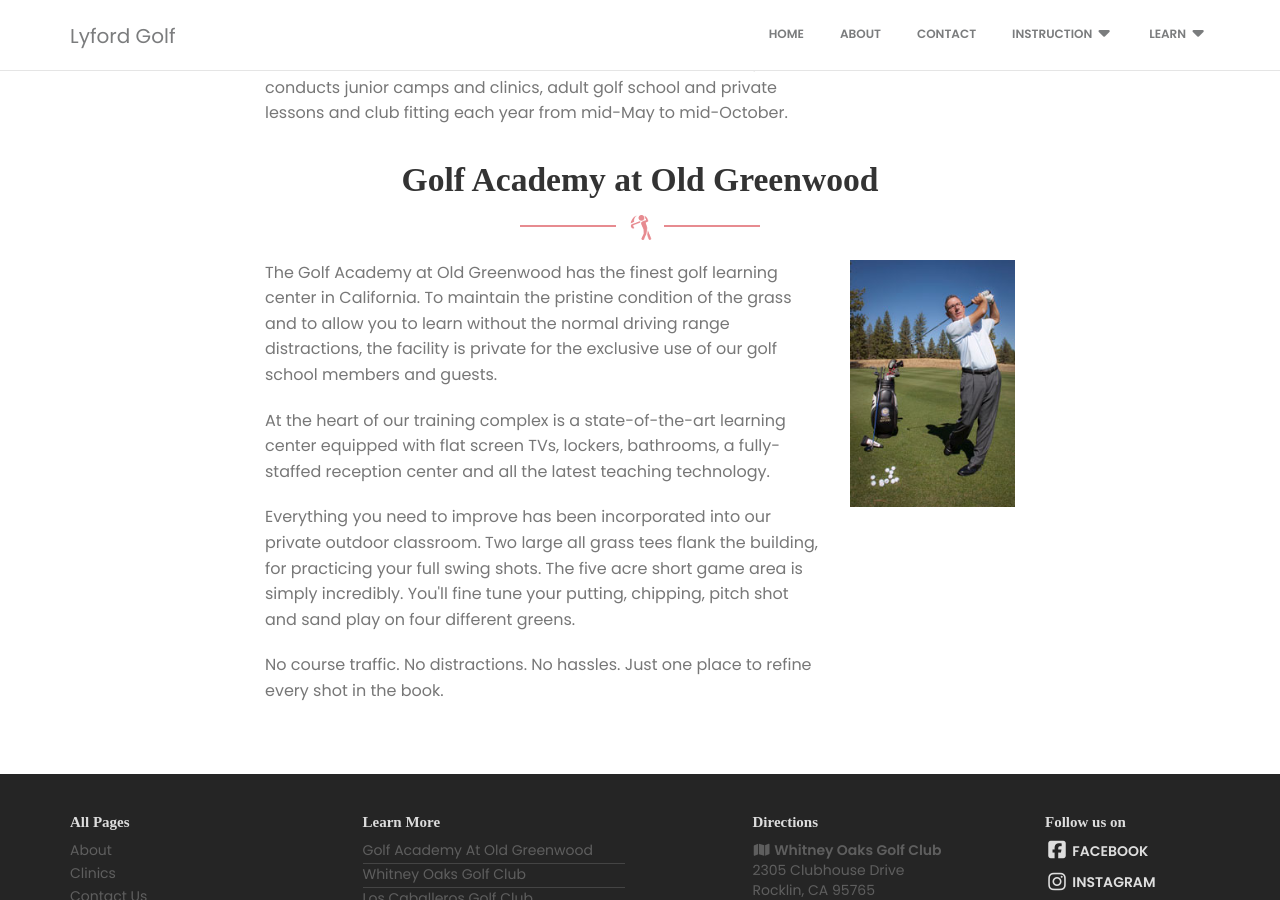
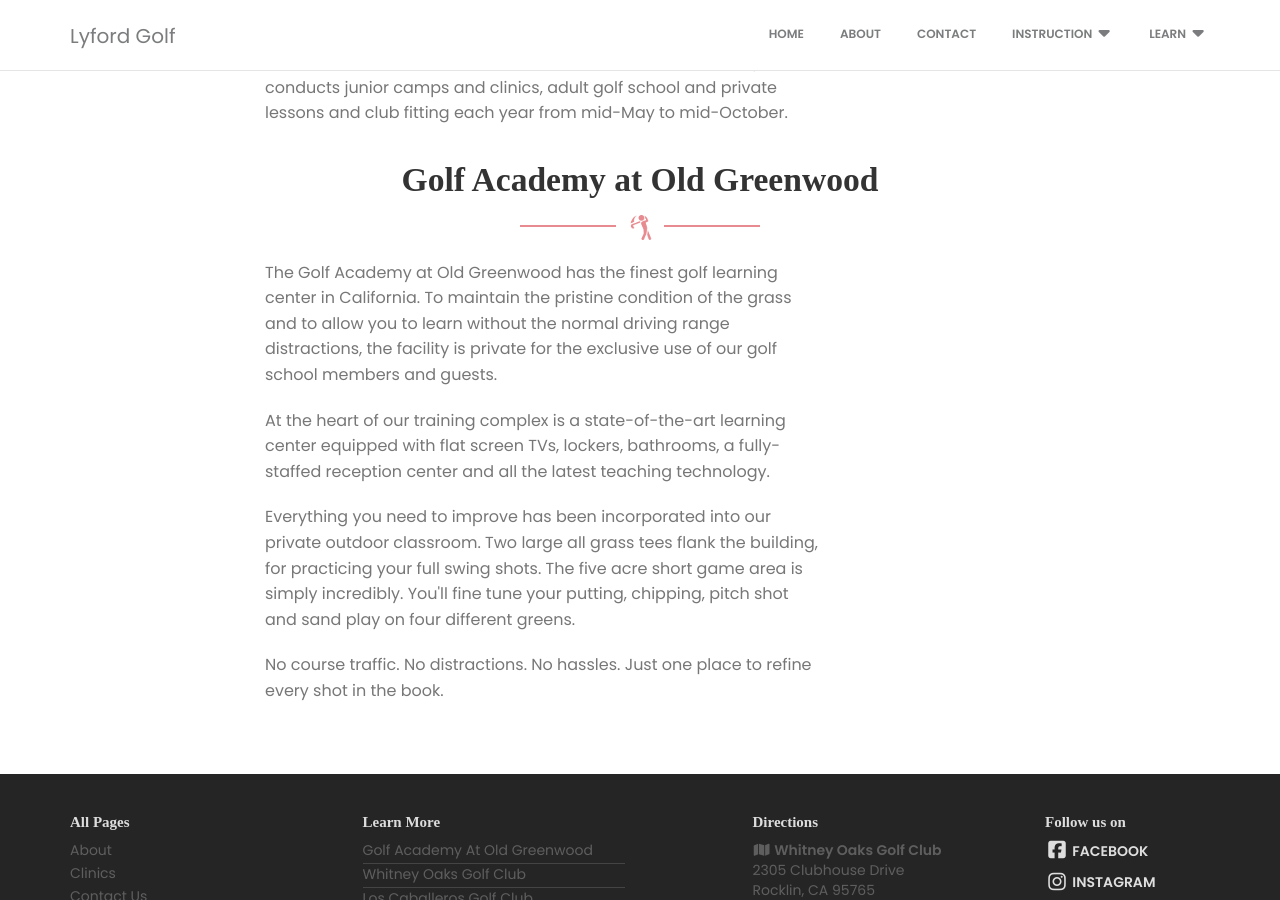
Before and after one commit to cheneymah18/lyfordgolf, a Jekyll site: the page built from about.html, in a window 1280 px wide and 900 px high, scrolled down 987 px. Built offline with Jekyll 4.4.1, drawn with Linux system fonts in a browser that asks for light colours; nearby versions of some CDN libraries; some web fonts are replaced.

Commit message:
Update about.html

```diff
--- a/about.html
+++ b/about.html
@@ -74,11 +74,6 @@ sitemap:
 
                 </p>
             </div>
-            <div class="col-sm-3 col-md-2 text-center">
-                <p>
-                    <img class="img-responsive" src="/assets/img/keith_bio.jpg" alt="Keith Lyford Profile Picture">
-                </p>
-            </div>
         </div>
     </div>
 </div>
```
